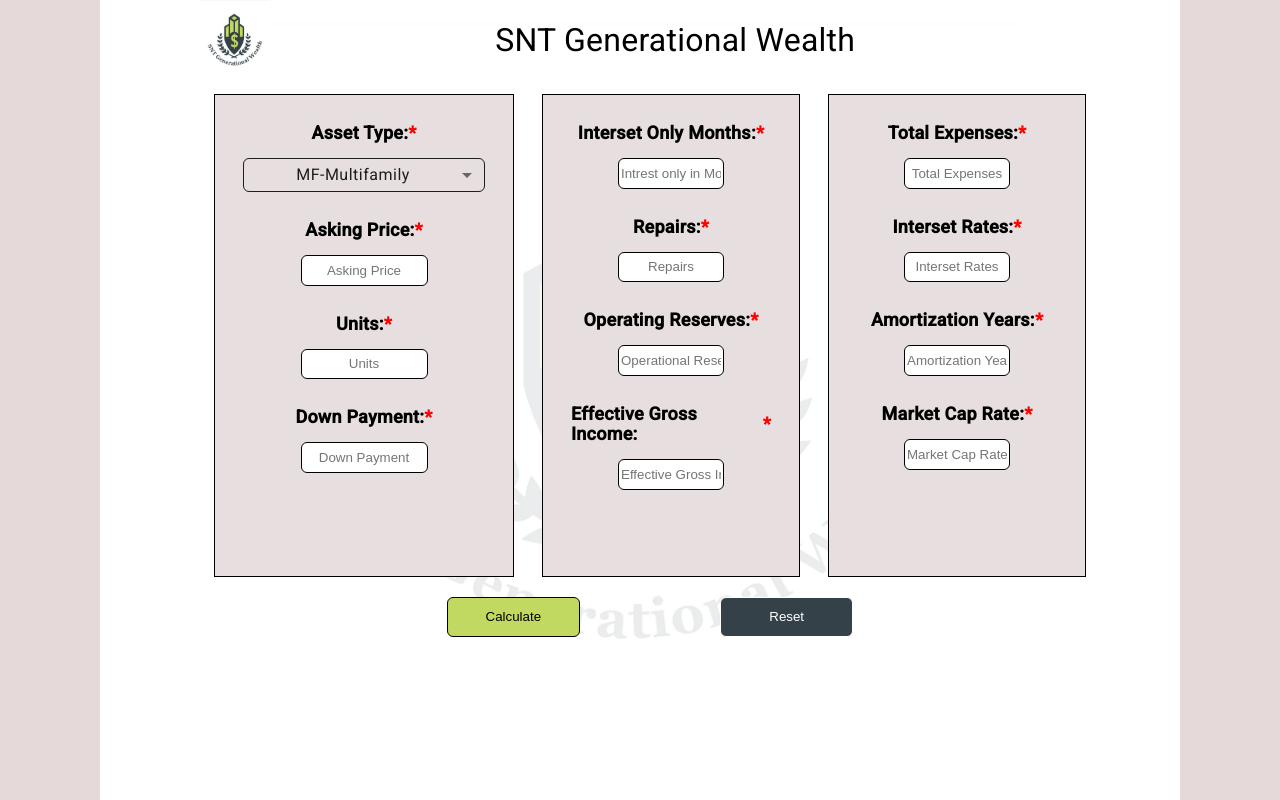
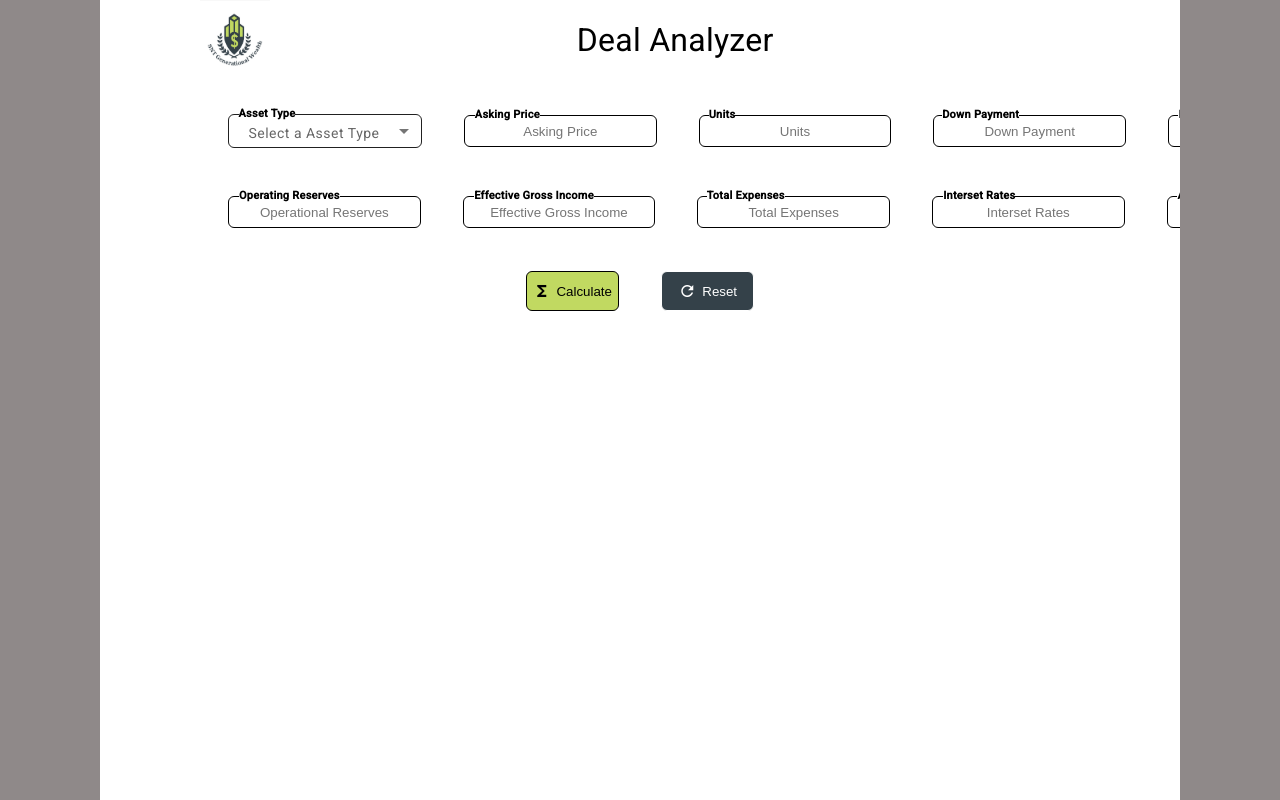
Before and after one commit to Krishaan23/SNT, an Angular app: page / in a window 1280 px wide. Built offline with nearby package versions, Linux system fonts and the light colour scheme.

Commit message:
UI changes

```diff
--- a/package.json
+++ b/package.json
@@ -20,6 +20,7 @@
     "@angular/platform-browser": "^16.0.0",
     "@angular/platform-browser-dynamic": "^16.0.0",
     "@angular/router": "^16.0.0",
+    "@fortawesome/angular-fontawesome": "^0.13.0",
     "rxjs": "~7.8.0",
     "tslib": "^2.3.0",
     "xlsx": "^0.18.5",
--- a/src/app/app.component.scss
+++ b/src/app/app.component.scss
@@ -9,10 +9,6 @@
     padding-left: 100px;
     margin-right: 100px;
     margin-left: 100px;
-    background-image: url(./../assets/img/snt-new.png);
-    background-repeat: no-repeat;
-    background-position: center;
-    background-size: 70%;
 }
 .main-container::-webkit-scrollbar {
     width: 12px;
--- a/src/app/dashboard/dashboard.module.ts
+++ b/src/app/dashboard/dashboard.module.ts
@@ -9,6 +9,7 @@
 import { MatSelectModule } from '@angular/material/select';
 import { SummaryComponent } from './summary/summary.component';
 import { MatTabsModule } from '@angular/material/tabs';
+import {MatIconModule} from '@angular/material/icon';
 import { EditableFieldComponent } from './editable-field/editable-field.component';
 
 @NgModule({
@@ -22,6 +23,7 @@
     FormsModule,
     MatSelectModule,
     ReactiveFormsModule,
+    MatIconModule,
     DashboardRoutingModule,
     MatFormFieldModule,
     MatInputModule,
--- a/src/app/dashboard/forms/forms.component.html
+++ b/src/app/dashboard/forms/forms.component.html
@@ -4,14 +4,18 @@
     <form class="form-groups" [formGroup]="dashboardForm" (submit)="onCalculate()" (reset)="onReset()">
       <div class="col-1">
         <div class="form-fields">
-            <mat-label class="form-labels required-field" for="select-field">Asset Type:</mat-label>
-            <mat-select id="select-field" formControlName="asset_type" placeholder="Select a Asset Type">
+            <mat-label class="form-labels required-field" for="select-field" style="left: -58px;">Asset Type</mat-label>
+            <mat-select [class.red_border] = "(dashboardForm.get('asset_type')?.pristine && submitted) || dashboardForm.get('asset_type')?.dirty  && dashboardForm.get('asset_type')?.hasError('required')" id="select-field" formControlName="asset_type" placeholder="Select a Asset Type">
                 <mat-option *ngFor="let type of asset_types" [value]="type.value">{{type.label}}</mat-option>
             </mat-select>
+            <div class="text-danger"
+            *ngIf="(dashboardForm.get('asset_type')?.pristine && submitted) || dashboardForm.get('asset_type')?.dirty  && dashboardForm.get('asset_type')?.hasError('required')">
+            This field is required.
+             </div>
         </div>
 
         <div class="form-fields">
-          <label class="form-labels required-field"  for="askingPrice">Asking Price: </label>
+          <label class="form-labels required-field"  for="askingPrice" style="left: -53px;">Asking Price</label>
           <input [class.red_border] = "(dashboardForm.get('asking_price')?.pristine && submitted) || dashboardForm.get('asking_price')?.dirty  && dashboardForm.get('asking_price')?.hasError('required')" placeholder="Asking Price" id="askingPrice" type="number" min="0" step="0.01" (blur)="restrictInputValues('asking_price')" formControlName="asking_price" />
           <!-- <img src="src\assets\img\dollar.png"> -->
           <div class="text-danger"
@@ -21,7 +25,7 @@
         </div>
 
         <div class="form-fields">
-          <label class="form-labels required-field" for="units">Units: </label>
+          <label class="form-labels required-field" for="units" style="left: -73px;">Units</label>
           <input [class.red_border]="(dashboardForm.get('units')?.pristine && submitted) ||dashboardForm.get('units')?.dirty  && dashboardForm.get('units')?.hasError('required')" placeholder="Units" id="units" type="number" min=0 (blur)="restrictInputValues('units')" formControlName="units" />
           <div class="text-danger"
           *ngIf="(dashboardForm.get('units')?.pristine && submitted) ||dashboardForm.get('units')?.dirty  && dashboardForm.get('units')?.hasError('required')">
@@ -30,17 +34,15 @@
         </div>
 
         <div class="form-fields">
-          <label class="form-labels required-field" for="down_payment">Down Payment: </label>
+          <label class="form-labels required-field" for="down_payment" style="left: -49px;">Down Payment</label>
           <input [class.red_border]="(dashboardForm.get('down_payment')?.pristine && submitted) || dashboardForm.get('down_payment')?.dirty  && dashboardForm.get('down_payment')?.hasError('required')" placeholder="Down Payment" id="down_payment" type="number" min=0 (blur)="restrictInputValues('down_payment')" formControlName="down_payment" />
           <div class="text-danger"
           *ngIf="(dashboardForm.get('down_payment')?.pristine && submitted) || dashboardForm.get('down_payment')?.dirty  && dashboardForm.get('down_payment')?.hasError('required')">
           This field is required.
            </div>
         </div>
-      </div>
-      <div class="col-2">
         <div class="form-fields">
-          <label class="form-labels required-field" for="int_months">Interset Only Months: </label>
+          <label class="form-labels required-field" for="int_months" style="left: -32px;">Interset Only Months</label>
           <input [class.red_border]="(dashboardForm.get('int_months')?.pristine && submitted) || dashboardForm.get('int_months')?.dirty  && dashboardForm.get('int_months')?.hasError('required')" placeholder="Intrest only in Months" id="int_months" type="number" min=0 (blur)="restrictInputValues('int_months')" formControlName="int_months" />
           <div class="text-danger"
           *ngIf="(dashboardForm.get('int_months')?.pristine && submitted) || dashboardForm.get('int_months')?.dirty  && dashboardForm.get('int_months')?.hasError('required')">
@@ -49,16 +51,18 @@
         </div>
 
         <div class="form-fields">
-          <label class="form-labels required-field" for="repairs">Repairs: </label>
+          <label class="form-labels required-field" for="repairs" style="left: -65px;">Repairs</label>
           <input [class.red_border]="(dashboardForm.get('repairs')?.pristine && submitted) || dashboardForm.get('repairs')?.dirty  && dashboardForm.get('repairs')?.hasError('required')" placeholder="Repairs" id="repairs" type="number" min=0 (blur)="restrictInputValues('repairs')" formControlName="repairs" />
           <div class="text-danger"
           *ngIf="(dashboardForm.get('repairs')?.pristine && submitted) || dashboardForm.get('repairs')?.dirty  && dashboardForm.get('repairs')?.hasError('required')">
           This field is required.
            </div>
         </div>
+      </div>
+      <div class="col-2">
 
         <div class="form-fields">
-          <label class="form-labels required-field" for="op_reservers">Operating Reserves: </label>
+          <label class="form-labels required-field" for="op_reservers" style="left: -35px;">Operating Reserves</label>
           <input [class.red_border]="(dashboardForm.get('op_reservers')?.pristine && submitted) || dashboardForm.get('op_reservers')?.dirty  && dashboardForm.get('op_reservers')?.hasError('required')" placeholder="Operational Reserves" id="op_reservers" type="number" min=0 (blur)="restrictInputValues('op_reservers')" formControlName="op_reservers" />
           <div class="text-danger"
           *ngIf="(dashboardForm.get('op_reservers')?.pristine && submitted) || dashboardForm.get('op_reservers')?.dirty  && dashboardForm.get('op_reservers')?.hasError('required')">
@@ -67,18 +71,15 @@
         </div>
 
         <div class="form-fields">
-          <label class="form-labels required-field" for="gross_income">Effective Gross Income: </label>
+          <label class="form-labels required-field" for="gross_income" style="left: -25px;">Effective Gross Income</label>
           <input [class.red_border]="(dashboardForm.get('gross_income')?.pristine && submitted) || dashboardForm.get('gross_income')?.dirty  && dashboardForm.get('gross_income')?.hasError('required')" placeholder="Effective Gross Income" id="gross_income" type="number" min=0 (blur)="restrictInputValues('gross_income')" formControlName="gross_income" />
           <div class="text-danger"
           *ngIf="(dashboardForm.get('gross_income')?.pristine && submitted) || dashboardForm.get('gross_income')?.dirty  && dashboardForm.get('gross_income')?.hasError('required')">
           This field is required.
            </div>
         </div>
-      </div>
-
-      <div class="col-3">
         <div class="form-fields">
-          <label class="form-labels required-field" for="total_expenses">Total Expenses: </label>
+          <label class="form-labels required-field" for="total_expenses" style="left: -48px;">Total Expenses</label>
           <input [class.red_border]="(dashboardForm.get('total_expenses')?.pristine && submitted) || dashboardForm.get('total_expenses')?.dirty  && dashboardForm.get('total_expenses')?.hasError('required')" placeholder="Total Expenses" id="total_expenses" type="number" min=0 (blur)="restrictInputValues('total_expenses')" formControlName="total_expenses" />
           <div class="text-danger"
           *ngIf="(dashboardForm.get('total_expenses')?.pristine && submitted) || dashboardForm.get('total_expenses')?.dirty  && dashboardForm.get('total_expenses')?.hasError('required')">
@@ -87,7 +88,7 @@
         </div>
 
         <div class="form-fields">
-          <label class="form-labels required-field" for="intreset_rates">Interset Rates: </label>
+          <label class="form-labels required-field" for="intreset_rates" style="left: -49px;">Interset Rates</label>
           <input [class.red_border]="(dashboardForm.get('intreset_rates')?.pristine && submitted) || dashboardForm.get('intreset_rates')?.dirty  && dashboardForm.get('intreset_rates')?.hasError('required')" placeholder="Interset Rates" id="intreset_rates" type="number" min=0 (blur)="restrictInputValues('intreset_rates')" formControlName="intreset_rates" />
           <div class="text-danger"
           *ngIf="(dashboardForm.get('intreset_rates')?.pristine && submitted) || dashboardForm.get('intreset_rates')?.dirty  && dashboardForm.get('intreset_rates')?.hasError('required')">
@@ -96,7 +97,7 @@
         </div>
 
         <div class="form-fields">
-          <label class="form-labels required-field" for="amortization">Amortization Years: </label>
+          <label class="form-labels required-field" for="amortization" style="left: -36px;">Amortization Years</label>
           <input [class.red_border]="(dashboardForm.get('amortization')?.pristine && submitted) || dashboardForm.get('amortization')?.dirty  && dashboardForm.get('amortization')?.hasError('required')" placeholder="Amortization Years" id="amortization" type="number" min=0 (blur)="restrictInputValues('amortization')" formControlName="amortization" />
           <div class="text-danger"
           *ngIf="(dashboardForm.get('amortization')?.pristine && submitted) || dashboardForm.get('amortization')?.dirty  && dashboardForm.get('amortization')?.hasError('required')">
@@ -105,7 +106,7 @@
         </div>
 
         <div class="form-fields">
-          <label class="form-labels required-field" for="market_cap_rate">Market Cap Rate: </label>
+          <label class="form-labels required-field" for="market_cap_rate" style="left: -42px;">Market Cap Rate</label>
           <input [class.red_border]="(dashboardForm.get('market_cap_rate')?.pristine && submitted) || dashboardForm.get('market_cap_rate')?.dirty  && dashboardForm.get('market_cap_rate')?.hasError('required')" placeholder="Market Cap Rate" id="market_cap_rate" type="number" min=0 (blur)="restrictInputValues('market_cap_rate')" formControlName="market_cap_rate"/>
           <div class="text-danger"
           *ngIf="(dashboardForm.get('market_cap_rate')?.pristine && submitted) || dashboardForm.get('market_cap_rate')?.dirty  && dashboardForm.get('market_cap_rate')?.hasError('required')">
@@ -114,8 +115,8 @@
         </div>
       </div>
       <div class="submit-btn">
-          <button type="submit" class="calculate-btn" (click)="onCalculate()">Calculate</button>
-          <button type="reset" class="reset-btn" (click)="onReset()">Reset</button>
+          <button type="submit" class="calculate-btn" (click)="onCalculate()"><mat-icon>functions</mat-icon>Calculate</button>
+          <button type="reset" class="reset-btn" (click)="onReset()"><mat-icon>refresh</mat-icon>Reset</button>
       </div>
     </form>
   </div>
--- a/src/app/dashboard/forms/forms.component.scss
+++ b/src/app/dashboard/forms/forms.component.scss
@@ -1,6 +1,7 @@
+
 .form-groups {
-    display: grid;
-    grid-template-columns: 1fr 1fr 1fr;
+    display: flex;
+    flex-direction: column;
     .form-fields {
         display: flex;
         flex-direction: column;
@@ -8,13 +9,15 @@
         align-items: center;
         padding: 1em;
         .form-labels {
-          min-width: 200px;
           font-weight: bolder;
-          font-size: 18px;
+          font-size: 11px;
           display: flex;
           align-items: center;
+          position: relative;
           justify-content: center;
-          margin-bottom: 15px;
+          top: 10px;
+          left: -50px;
+          background: white;
         }
     }
     .text-danger {
@@ -24,33 +27,43 @@
     }
     .submit-btn {
         display: flex;
-        grid-column-start: 1;
-        grid-column-end: 4;
         justify-content: center;
         align-items: center;
-        height: 10em;
+        height: 5em;
         display: flex;
-        gap: 10em;
+        gap: 3em;
         margin: 1em;
         .calculate-btn {
             height: 3em;
-            width: 10em;
+            width: 7em;
             cursor: pointer;
             border: 1px solid;
             border-radius: 0.375rem;
             background: #c1d961;
             color: BLACK;
+            display: flex;
+            justify-content: inherit;
+            align-items: center;
         }
         .reset-btn {
             height: 3em;
-            width: 10em;
+            width: 7em;
             cursor: pointer;
             border: 1px solid;
             border-radius: 0.375rem;
             background: #344149;
             color: white;
+            display: flex;
+            justify-content: inherit;
+            align-items: center;
         }
     }
+}
+
+mat-icon {
+  font-size: large;
+    align-items: center;
+    display: flex;
 }
 
 i {
@@ -69,45 +82,42 @@
   }
 
   .col-1 {
-    background: #e7dfdf;
     height: 100%;
-    border: 1px solid;
-    padding: 1em;
-    margin: 1em;
+    padding: auto 1em;
+    // margin: 1em;
+    margin: auto 1em;
+    display: flex;
+    width: 100%;
+    gap: 1em;
   }
 
   .col-2 {
-    background: #e7dfdf;
     height: 100%;
-    border: 1px solid;
-    padding: 1em;
-    margin: 1em;
-  }
-
-  .col-3 {
-    background: #e7dfdf;
-    height: 100%;
-    border: 1px solid;
-    padding: 1em;
-    margin: 1em;
+    padding: auto 1em;
+    // margin: 1em;
+    margin: auto 1em;
+    display: flex;
+    width: 100%;
+    gap: 1em;
   }
 
   input {
     border-radius: 0.375rem;
     border: 1px solid;
-    height: 2em;
-    max-width: 250px;
+    height: 2.1em;
+    // max-width: 250px;
     width: 50%;
+    width: 14em;
     min-width: 50px;
   }
   input::placeholder {
     text-align: center;
     }
 
-  .required-field::after {
-    content: "*";
-    color: red;
-}
+//   .required-field::after {
+//     content: "*";
+//     color: red;
+// }
 
   /* Chrome, Safari, Edge, Opera */
 input::-webkit-outer-spin-button,
@@ -125,10 +135,25 @@
   border-color: red;
 }
 
+.form-container::-webkit-scrollbar {
+  width: 5px;
+  height: 6px;
+}
+
+.form-container::-webkit-scrollbar-track {
+  -webkit-box-shadow: inset 0 0 6px rgba(0,0,0,0.3);
+  border-radius: 10px;
+}
+
+.form-container::-webkit-scrollbar-thumb {
+  border-radius: 10px;
+  -webkit-box-shadow: inset 0 0 6px rgba(0,0,0,0.5);
+}
+
 mat-select {
     border-radius: 0.375rem;
     border: 1px solid;
-    width: 15em;
+    width: 12em;
     height: 2em;
     ::ng-deep {
         .mat-mdc-select-placeholder{
@@ -146,9 +171,22 @@
                   width: 100%;
                   display: block;
                   height: 100%;
+                  font-size: 12px;
               }
               .mat-mdc-select-trigger {
               height: 100%;
               }
     }
 }
+
+mat-option {
+  font-size: 14px;
+}
+
+.material-symbols-outlined {
+  font-variation-settings:
+  'FILL' 0,
+  'wght' 400,
+  'GRAD' 0,
+  'opsz' 24
+}
--- a/src/app/dashboard/forms/forms.component.ts
+++ b/src/app/dashboard/forms/forms.component.ts
@@ -86,12 +86,11 @@
     this.submitted = false;
     this.summaryEnable = false;
     this.dashboardForm.reset();
-    this.dashboardForm.patchValue({asset_type: 0})
   }
 
   createForm() {
     this.dashboardForm = new FormGroup({
-      asset_type: new FormControl(0, [Validators.required]),
+      asset_type: new FormControl('', [Validators.required]),
       asking_price: new FormControl('', [Validators.required]),
       units: new FormControl('', [Validators.required]),
       down_payment: new FormControl('', [Validators.required]),
--- a/src/app/header/header.component.html
+++ b/src/app/header/header.component.html
@@ -2,7 +2,7 @@
     <div class="header">
             <img class="img-logo" src="../../assets/img/favicon.jpg"  />
         <div class="header-content">
-            <span class="header-text">SNT Generational Wealth</span>
+            <span class="header-text">Deal Analyzer</span>
         </div>
     </div>
 </div>
--- a/src/index.html
+++ b/src/index.html
@@ -9,6 +9,7 @@
   <link rel="preconnect" href="https://fonts.gstatic.com">
   <link href="https://fonts.googleapis.com/css2?family=Roboto:wght@300;400;500&display=swap" rel="stylesheet">
   <link href="https://fonts.googleapis.com/icon?family=Material+Icons" rel="stylesheet">
+  <link rel="stylesheet" href="https://fonts.googleapis.com/css2?family=Material+Symbols+Outlined:opsz,wght,FILL,GRAD@24,400,0,0" />
 </head>
 <body class="mat-typography">
   <app-root></app-root>
--- a/src/styles.scss
+++ b/src/styles.scss
@@ -1,7 +1,7 @@
 /* You can add global styles to this file, and also import other style files */
 
 html, body { height: 100%; }
-body { margin: 0; font-family: Roboto, "Helvetica Neue", sans-serif; background-color: rgb(229 217 217);; width: 1900; }
+body { margin: 0; font-family: Roboto, "Helvetica Neue", sans-serif; background-color: #8f8989;; width: 1900; }
 
 input {
     border-radius: 0.375rem;
```
Also changed, not shown: 1 other file (tests, documents, lock files or other folders).
